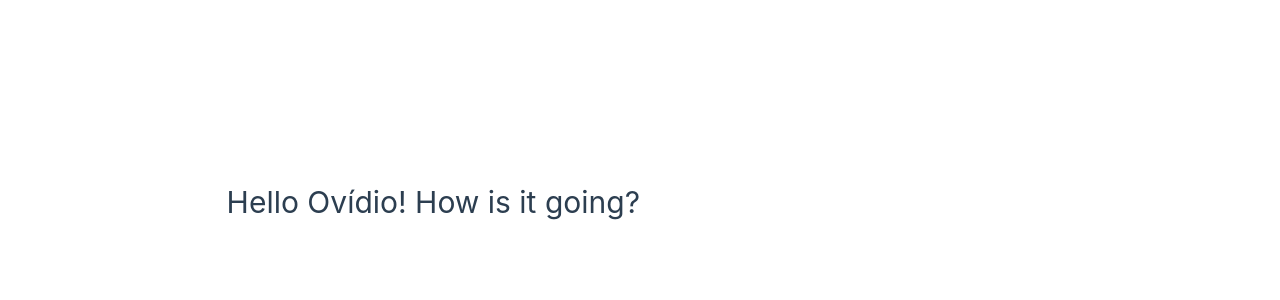
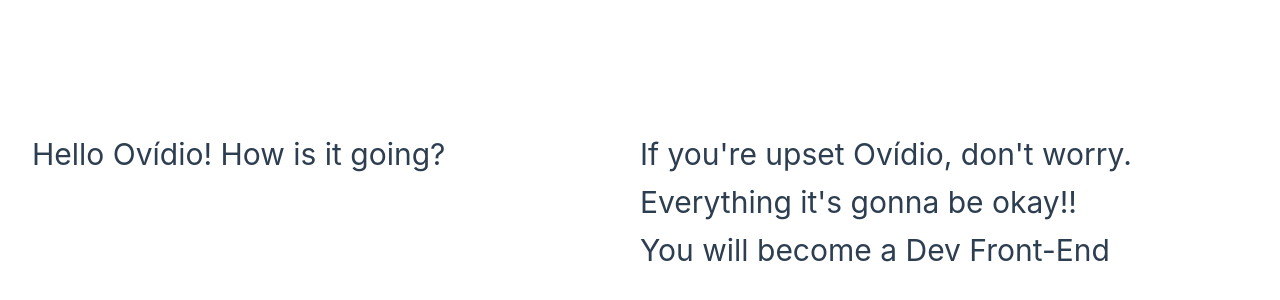
Before and after one commit to Ovidiojcf/vue-first-project, a Vue app: page / in a window 1280 px wide. Shown: the part 198-498 px from the top of the page. Built offline with nearby package versions, Linux system fonts and the light colour scheme.

Commit message:
update firstComponent

```diff
--- a/src/components/firstComponent.vue
+++ b/src/components/firstComponent.vue
@@ -1,9 +1,19 @@
 <template>
     <h1>Hello Ovídio! How is it going?</h1>
+    <div>
+        <h1>If you're upset {{ name }}, don't worry. Everything it's gonna be okay!!</h1>
+        <h1>You will become a {{ profession }}</h1>
+    </div>
 </template>
 <!--Após a tag tamplate, sempre é necessário exportar o componente-->
 <script>
     export default{
         name: 'firstComponent',
+        data(){
+            return{
+                name:"Ovídio",
+                profession: "Dev Front-End"
+            }
+        }
     }
 </script>
```
Also changed, not shown: 1 other file (tests, documents, lock files or other folders).
